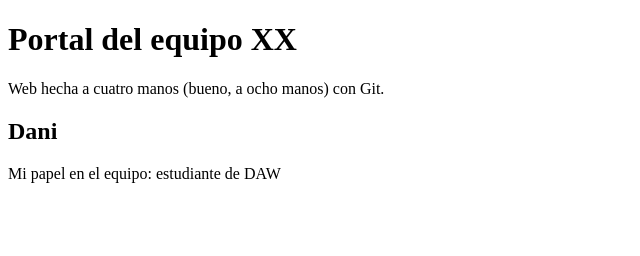
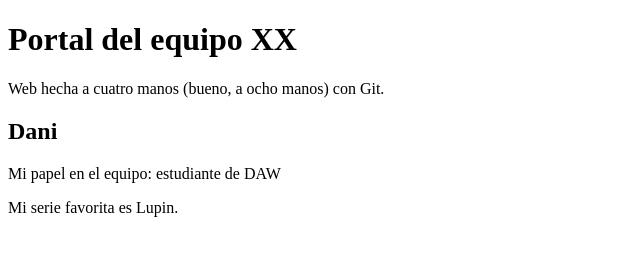
Before and after one commit to rostitch/Portal-equipo-3, a plain HTML site: page index.html in a window 1280 px wide. Shown: the whole page, without its empty margins (0-640 px from the left). Drawn offline with Linux system fonts and the light colour scheme.

Commit message:
Añade favotito de Dani

```diff
--- a/index.html
+++ b/index.html
@@ -10,6 +10,7 @@
     <section>
   <h2>Dani</h2>
   <p>Mi papel en el equipo: estudiante de DAW</p>
+      <p>Mi serie favorita es Lupin.</p>
 </section>
   </body>
 </html>
```
